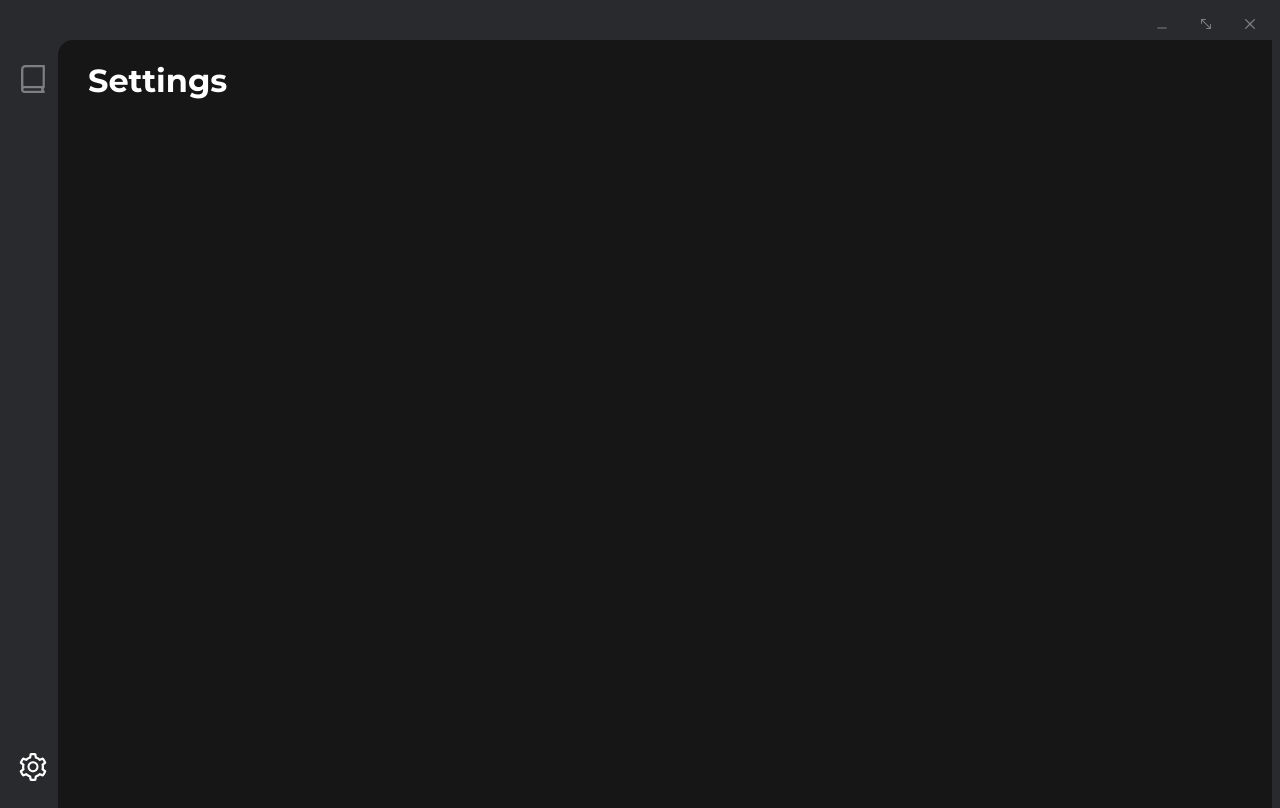
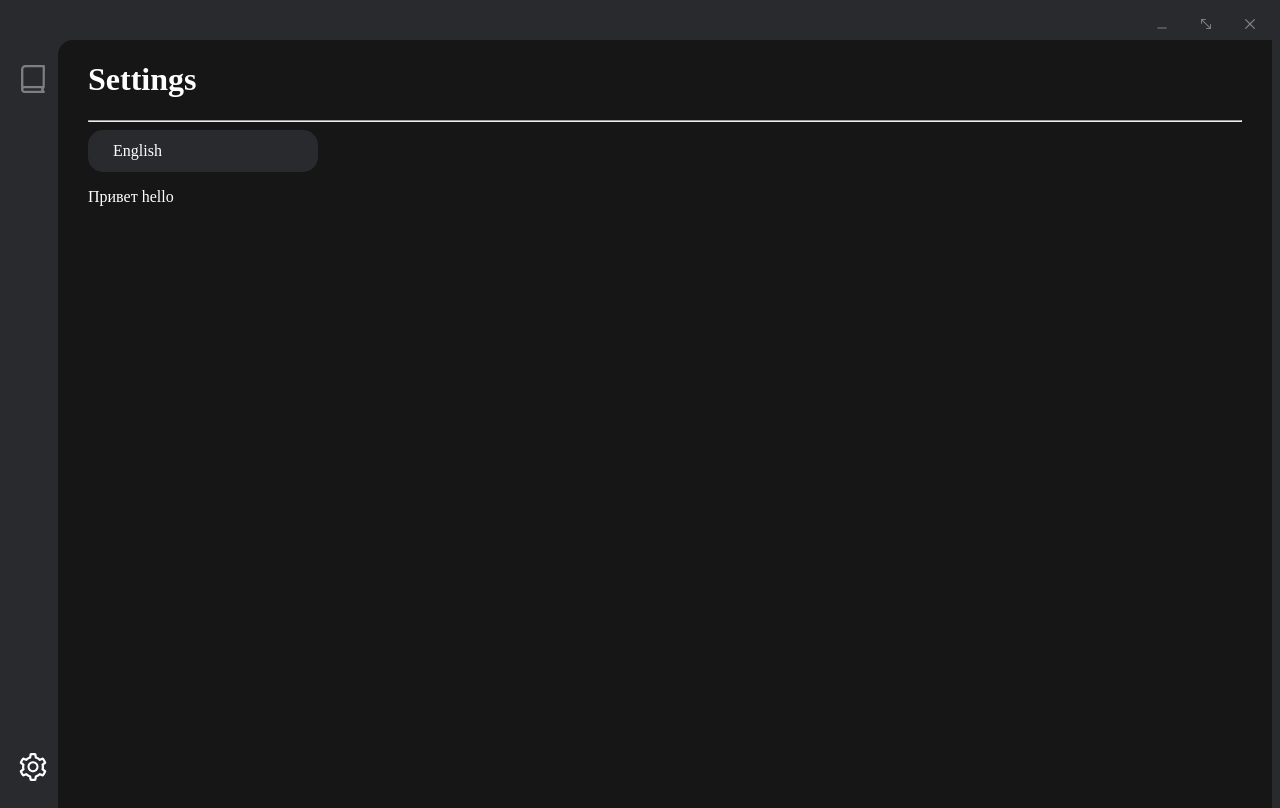
Before and after one commit to mrreads/modern-reader, a React app: page /setting in a window 1280 px wide. Built offline with nearby package versions, Linux system fonts and the light colour scheme.

Commit message:
language select in setting

```diff
--- a/config/webpack.config.js
+++ b/config/webpack.config.js
@@ -562,6 +562,10 @@ module.exports = function (webpackEnv) {
             // Make sure to add the new loader(s) before the "file" loader.
           ],
         },
+        {
+          test: /\.(woff|woff2|eot|ttf|otf)$/i,
+          type: 'asset/resource',
+        },
       ].filter(Boolean),
     },
     plugins: [
--- a/package.json
+++ b/package.json
@@ -49,7 +49,9 @@
     "resolve-url-loader": "^4.0.0",
     "sass": "^1.53.0",
     "sass-loader": "^12.3.0",
+    "scss-reset": "^1.2.2",
     "semver": "^7.3.5",
+    "simplebar-react": "^2.4.1",
     "source-map-loader": "^3.0.0",
     "style-loader": "^3.3.1",
     "tailwindcss": "^3.0.2",
--- a/src/components/Library/index.js
+++ b/src/components/Library/index.js
@@ -1,9 +1,11 @@
 import { useTranslation } from 'react-i18next';
 
-export default () => {
+const Library = () => {
     const { t } = useTranslation('library');
 
     return (
         <h1> { t('title') } </h1>
     )
 }
+
+export default Library;
--- a/src/components/NavBar/index.js
+++ b/src/components/NavBar/index.js
@@ -5,18 +5,20 @@ import { ReactComponent as Setting } from '@/images/icons/setting.svg';
 
 import './index.scss';
 
-export default () => {
+const NavBar = () => {
     return (
         <div className='navbar-wrapper'>
 
-            <NavLink to="/" className='navbar-element' activeClassName="active">
+            <NavLink to="/" className='navbar-element'>
                 <Book fill='#FFFFFF' height={28} width={28} />
             </NavLink>
 
 
-            <NavLink to="/setting" className='navbar-element' ctiveClassName="active">
+            <NavLink to="/setting" className='navbar-element'>
                 <Setting fill='#FFFFFF' height={32} width={32} />
             </NavLink>
         </div>
     );
 };
+
+export default NavBar;
--- /dev/null
+++ b/src/components/Select/Select.js
@@ -0,0 +1,49 @@
+import { useState, useRef  } from 'react';
+import useOnClickOutside from '@/hooks/useOnClickOutside'
+
+import SimpleBar from 'simplebar-react';
+import 'simplebar-react/dist/simplebar.min.css';
+
+import './index.scss';
+
+const Select = ({data, callback, defaltValue}) => {
+    const ref = useRef(null)
+    const [value, setValue] = useState((defaltValue.name) ? defaltValue.name : '');
+
+    const [opened, setOpened] = useState(false);
+    const toggleOpen = () => {
+        let value = !opened;
+        setOpened(value);
+    }
+
+    const closeSelect = () => {
+        setOpened(false)
+    }
+
+    const selectOption = (option) => {
+        setOpened(false);
+        setValue(option.name)
+        if (callback)
+            callback(option.value);
+    }
+
+    useOnClickOutside(ref, closeSelect)
+
+    return (
+        <div className={`select-wrapper ${(opened) ? 'active' : ''}`} ref={ref}>
+
+            <div className='select-value' onClick={toggleOpen}>
+                <p> { value } </p>
+            </div>
+
+            <SimpleBar className='select-dropdown'>
+                { data.map(option => {
+                    return (<p key={option.value} className='select-dropdown__element' onClick={() => selectOption(option)}> {option.name} </p>)
+                }) }
+            </SimpleBar>
+
+        </div>
+    )
+}
+
+export default Select;
--- /dev/null
+++ b/src/components/Select/index.scss
@@ -0,0 +1,52 @@
+@import './../../styles/utils/vars.scss';
+
+.select-wrapper {
+    display: inline-block;
+
+    & .select-value {
+        min-width: 180px;
+        padding: 5px 25px;
+        line-height: 0;
+        border-radius: 15px;
+        background-color: $color-main;
+
+        cursor: pointer;
+    }
+
+    position: relative;
+    & .select-dropdown {
+        position: absolute;
+
+        top: calc(100% + 5px);
+        left: 0;
+        padding: 0;
+        border-radius: 12px;
+        width: 100%;
+        background-color: $color-main;
+        overflow: hidden;
+
+        transition: .3s all;
+        overflow-y: auto;
+        max-height: 0;
+
+        &__element {
+            transition: .3s all;
+            cursor: pointer;
+            padding: 5px 25px;
+            margin: 0;
+            &:hover {
+                background-color: $hover-main;
+            }
+            &:first-child {
+                margin-top: 5px;
+            }
+            &:last-child {
+                margin-bottom: 5px;
+            }
+        }
+    }
+
+    &.active .select-dropdown {
+        max-height: 200px;
+    }
+}
--- /dev/null
+++ b/src/components/Setting/LanguageSelect.js
@@ -0,0 +1,19 @@
+import i18next from "@/i18n";
+
+import Select from '../Select/Select';
+
+const LanguageSelect = () => {
+
+    const languages = [
+        { name: "English", value: "en" },
+        { name: "Русский", value: "ru" }
+    ]
+
+    const changeLanguage = (lang) => {
+        i18next.changeLanguage(lang);
+    }
+
+    return (<Select defaltValue={languages[0]} data={languages} callback={changeLanguage} />)
+}
+
+export default LanguageSelect;
--- a/src/components/Setting/index.js
+++ b/src/components/Setting/index.js
@@ -1,9 +1,23 @@
 import { useTranslation } from 'react-i18next';
 
-export default () => {
+import LanguageSelect from '@/components/Setting/LanguageSelect'
+
+const Setting = () => {
+
     const { t } = useTranslation('setting');
 
     return (
-        <h1> { t('title') } </h1>
+        <>
+
+            <h1> { t('title') } </h1>
+            <hr />
+
+            <LanguageSelect />
+
+            <p> Привет hello </p>
+
+        </>
     )
 }
+
+export default Setting;
--- a/src/components/TitleBar/index.js
+++ b/src/components/TitleBar/index.js
@@ -6,7 +6,7 @@ import { ReactComponent as Close } from '@/images/icons/close.svg';
 
 import './index.scss';
 
-export default () => {
+const TitleBar = () => {
 
     const { ipcRenderer } = require("electron");
 
@@ -39,3 +39,5 @@ export default () => {
         </div>
     );
 };
+
+export default TitleBar;
--- /dev/null
+++ b/src/hooks/useOnClickOutside.js
@@ -0,0 +1,24 @@
+import { useEffect  } from 'react';
+
+const useOnClickOutside = (ref, handler) => {
+  useEffect(
+    () => {
+      const listener = (event) => {
+        if (!ref.current || ref.current.contains(event.target)) {
+          return;
+        }
+        handler(event);
+      };
+      document.addEventListener("mousedown", listener);
+      document.addEventListener("touchstart", listener);
+      return () => {
+        document.removeEventListener("mousedown", listener);
+        document.removeEventListener("touchstart", listener);
+      };
+    },
+
+    [ref, handler]
+  );
+}
+
+export default useOnClickOutside;
--- a/src/i18n.js
+++ b/src/i18n.js
@@ -10,13 +10,13 @@ const resources = {
 };
 
 i18n
-  .use(initReactI18next) // passes i18n down to react-i18next
+  .use(initReactI18next)
   .init({
     resources,
     lng: "en",
 
     interpolation: {
-      escapeValue: false // react already safes from xss
+      escapeValue: false
     }
   });
 
--- a/src/styles/index.scss
+++ b/src/styles/index.scss
@@ -3,12 +3,12 @@
 
 @font-face {
     font-family: 'Montserrat';
-    src: url('./../fonts/Montserrat.ttf');
+    src: local('./../fonts/Montserrat.ttf') format('opentype');
 }
 
 @font-face {
     font-family: 'Karla';
-    src: url('./../fonts/Karla.ttf');
+    src: local('./../fonts/Karla.ttf') format('opentype');
 }
 
 @import './utils/vars.scss';
@@ -16,6 +16,7 @@
 html {
     height: 100%;
 }
+
 body {
     display: flex;
     flex-flow: column nowrap;
@@ -63,3 +64,9 @@ p, input, a, button, textarea {
 
     flex-grow: 1;
 }
+
+.simplebar-track.simplebar-vertical {
+    width: 8px;
+    top: 10px;
+    margin-bottom: 10px;
+}
```
Also changed, not shown: 1 other file (tests, documents, lock files or other folders).
